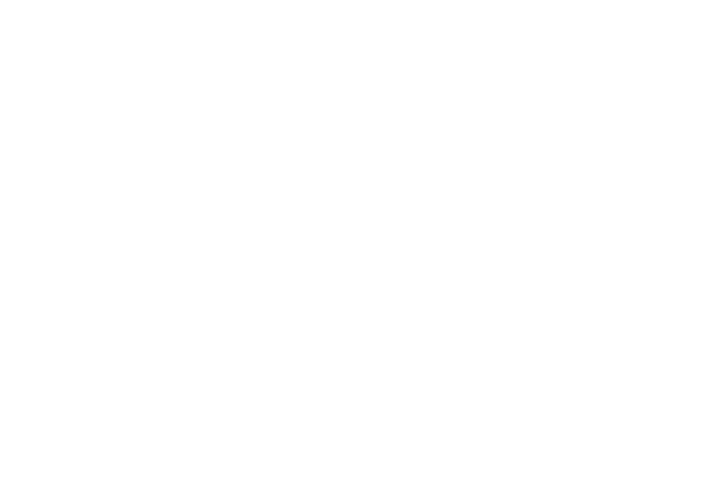
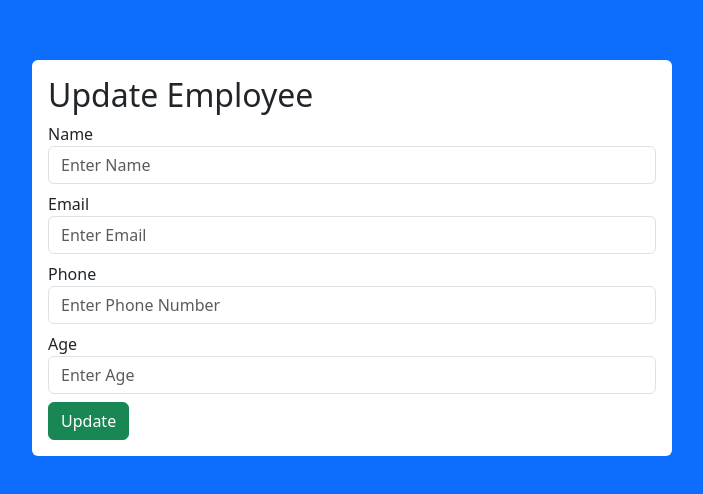
Before and after one commit to mwaney/HRconnect, a React (Vite) app in the folder hrClient/: page /update/1 in a window 1280 px wide. Before the commit this address had no page. Shown: the part 142-636 px from the top of the page, without its empty margins (288-991 px from the left). Built offline with nearby package versions, Linux system fonts and the light colour scheme; no server answers.

Commit message:
Add Update logic on the update form

```diff
--- a/hrClient/src/App.jsx
+++ b/hrClient/src/App.jsx
@@ -15,7 +15,7 @@ function App() {
         <Routes>
           <Route path="/" element={<Users />}></Route>
           <Route path="/create" element={<CreateUser />}></Route>
-          <Route path="/update" element={<UpdateUser />}></Route>
+          <Route path="/update/:id" element={<UpdateUser />}></Route>
         </Routes>
       </BrowserRouter>
     </div>
--- a/hrClient/src/components/UpdateUser.jsx
+++ b/hrClient/src/components/UpdateUser.jsx
@@ -1,10 +1,48 @@
-import React from "react";
+import React, { useEffect, useState } from "react";
+import { useParams, useNavigate } from "react-router-dom";
+import axios from "axios";
 
 function UpdateUser() {
+  const { id } = useParams();
+  const [name, setName] = useState();
+  const [email, setEmail] = useState();
+  const [phone, setPhone] = useState();
+  const [age, setAge] = useState();
+  const navigate = useNavigate();
+
+  useEffect(() => {
+    axios
+      .get("http://localhost:5656/api/employees/" + id)
+      .then((result) => {
+        console.log(result);
+        setName(result.data.name);
+        setEmail(result.data.email);
+        setPhone(result.data.phone);
+        setAge(result.data.age);
+      })
+      .catch((err) => console.log(err));
+  }, []);
+
+  const Update = (event) => {
+    event.preventDefault();
+
+    axios
+      .put("http://localhost:5656/api/employees/" + id, {
+        name,
+        email,
+        phone,
+        age,
+      })
+      .then((result) => {
+        console.log(result);
+        navigate("/");
+      })
+      .catch((err) => console.log(err));
+  };
   return (
     <div className="d-flex vh-100 bg-primary justify-content-center align-items-center">
       <div className="w-50 bg-white rounded p-3">
-        <form>
+        <form onSubmit={Update}>
           <h2>Update Employee</h2>
           <div className="mb-2">
             <label htmlFor="">Name</label>
@@ -12,6 +50,8 @@ function UpdateUser() {
               type="text"
               placeholder="Enter Name"
               className="form-control"
+              value={name}
+              onChange={(e) => setName(e.target.value)}
             />
           </div>
           <div className="mb-2">
@@ -20,6 +60,8 @@ function UpdateUser() {
               type="email"
               placeholder="Enter Email"
               className="form-control"
+              value={email}
+              onChange={(e) => setEmail(e.target.value)}
             />
           </div>
           <div className="mb-2">
@@ -28,6 +70,8 @@ function UpdateUser() {
               type="tel"
               placeholder="Enter Phone Number"
               className="form-control"
+              value={phone}
+              onChange={(e) => setPhone(e.target.value)}
             />
           </div>
           <div className="mb-2">
@@ -36,6 +80,8 @@ function UpdateUser() {
               type="number"
               placeholder="Enter Age"
               className="form-control"
+              onChange={(e) => setPhone(e.target.value)}
+              value={age}
             />
           </div>
           <button className="btn btn-success">Update</button>
--- a/hrClient/src/components/Users.jsx
+++ b/hrClient/src/components/Users.jsx
@@ -36,7 +36,10 @@ function Users() {
                   <td>{user.phone}</td>
                   <td>{user.age}</td>
                   <td>
-                    <Link to="/update" className="btn btn-primary">
+                    <Link
+                      to={`/update/${user._id}`}
+                      className="btn btn-primary"
+                    >
                       Update
                     </Link>
                     <button className="btn btn-danger">Delete</button>
```
